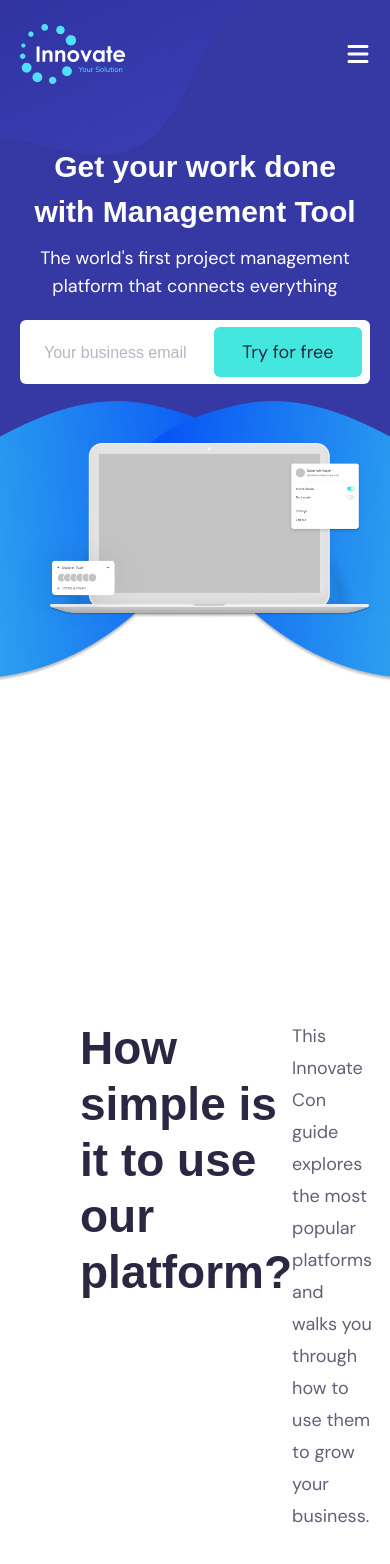
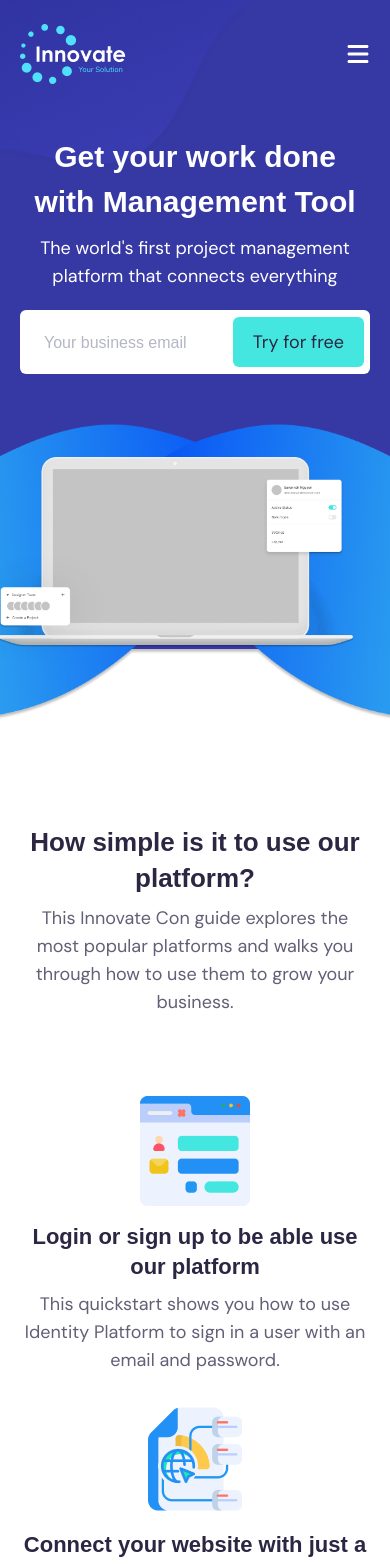
Before and after one commit to nayebislam/Innovatee, a React (Vite) app: page / in a window 390 px wide. Shown: the top 1564 px of the page. Built offline with nearby package versions, Linux system fonts and the light colour scheme; a web font is replaced by a local one.

Commit message:
platform responsive added

```diff
--- a/src/components/Platform/Platform.jsx
+++ b/src/components/Platform/Platform.jsx
@@ -25,22 +25,22 @@ const Platform = () => {
         }
     ]
   return (
-    <section className='pt-[336px] pb-[160px]'>
+    <section className='pt-[100px] pb-[100px] lg:pt-[336px] lg:pb-[160px]'>
         <Container>
-            <div className='px-[60px]'>
-                <div className='flex justify-between'>
-                    <h1 className='max-w-[504px] font-primary text-[46px] font-bold leading-[56px] text-titleColor'>How simple is it to use our platform?</h1>
-                    <p className='max-w-[530px] font-secondary text-[18px] leading-[32px] text-peraColor'>This Innovate Con guide explores the most popular platforms and walks you through how to use them to grow your business.</p>
+            <div className='lg:px-[60px]'>
+                <div className='lg:flex justify-between text-center lg:text-left'>
+                    <h1 className='max-w-[504px] font-primary text-[26px] leading-[36px] lg:text-[46px] font-bold lg:leading-[56px] text-titleColor'>How simple is it to use our platform?</h1>
+                    <p className='max-w-[530px] mt-2 lg:mt-0 font-secondary text-[18px] leading-[28px] lg:leading-[32px] text-peraColor'>This Innovate Con guide explores the most popular platforms and walks you through how to use them to grow your business.</p>
                 </div>
-                <div className='flex justify-between mt-[116px]'>
+                <div className='flex flex-wrap justify-between mt-[80px] lg:mt-[116px]'>
                     {
                         platfromData.map((item) => (
-                            <div className='w-[300px] flex flex-col items-center text-center justify-center'>
+                            <div className='lg:w-[300px] flex flex-col items-center text-center justify-center mb-[30px]'>
                                 <img src={item.img} alt="#platfromIcon" />
-                                <h3 className='font-primary font-bold text-2xl leading-9 text-titleColor pt-[26px] pb-3'>
+                                <h3 className='font-primary font-bold text-[22px] lg:text-2xl leading-[30px] lg:leading-9 text-titleColor pt-[16px] pb-2 lg:pt-[26px] lg:pb-3'>
                                     {item.title}
                                 </h3>
-                                <p className='font-secondary text-[18px] leading-[32px] text-peraColor'>
+                                <p className='font-secondary text-[18px] leading-[28px] lg:leading-[32px] text-peraColor'>
                                     {item.description}
                                 </p>
                             </div>
--- a/src/components/banner/Banner.jsx
+++ b/src/components/banner/Banner.jsx
@@ -5,20 +5,21 @@ import laptop from '../../assets/laptop.png'
 const Banner = () => {
     return (
         <section>
-            <div className='pt-[60px] pb-[300px] lg:pt-[195px] lg:pb-[558px]'>
+            <div className='pt-[50px] pb-[350px] lg:pt-[195px] lg:pb-[558px]'>
                 <Container>
-                    <div className='relative'>
-                        <div className='text-center '>
+                    <div className=''>
+                        <div className='relative text-center '>
                             <h1 className='font-primary lg:text-[56px] text-[30px] text-white lg:leading-[64px] leading-[45px] font-bold max-w-[796px] mx-auto'>Get your work done with Management Tool</h1>
                             <p className='font-secondary text-lg text-white lg:leading-8 leading-7 max-w-[467px] mx-auto lg:mt-[20px] mt-[10px]'>The world's first project management platform that connects everything</p>
                             <div className='text-center lg:mt-8 mt-5 relative'>
                                 <input type="Email" placeholder='Your business email' className='lg:w-[480px] w-full py-5 pl-6 rounded-[6px] m-auto bg-white outline-0 placeholder:text-[#B4B6C4] placeholder:font-primary text-black' />
-                                <button className='font-secondary text-lg leading-[20px] text-[#2C2643] py-[15px] px-[28.5px] rounded-[6px] bg-secondery cursor-pointer absolute top-[7px] right-2 lg:right-[473px]'>Try for free</button>
+                                <button className='font-secondary text-lg leading-[20px] text-[#2C2643] py-[15px]  px-[20px] lg:px-[28.5px] rounded-[6px] bg-secondery cursor-pointer absolute top-[7px] right-1.5 lg:right-[473px]'>Try for free</button>
+                            </div>
+                            <div className='w-[400px] sm:w-auto absolute left-[-19%] lg:left-[-3%] bottom-[-300px] sm:bottom-[-410px] lg:bottom-[-815px]'>
+                                <img src={laptop} alt="#laptop" />
                             </div>
                         </div>
-                        <div className='absolute left-[-3%] bottom-[-255px] lg:bottom-[-815px]'>
-                            <img src={laptop} alt="#laptop" />
-                        </div>
+
                     </div>
                 </Container>
             </div>
--- a/src/components/layout/Container.jsx
+++ b/src/components/layout/Container.jsx
@@ -2,7 +2,7 @@ import React from 'react'
 
 const Container = ({children}) => {
   return (
-    <div className='w-auto lg:w-[1409px] mx-auto px-5 md:px-0'>{children}</div>
+    <div className='w-auto lg:w-[1409px] mx-auto px-5 lg:px-0'>{children}</div>
   )
 }
 
```
